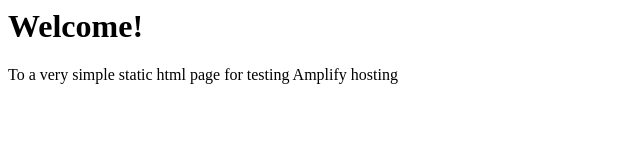
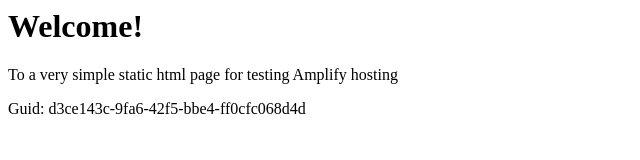
Before and after one commit to aws-aemilia-bah/Github-PR-Commit-Integration-Test-DoNotTouch-GitHubAutoBuildCanaryTest-v1-preprod-me-south-1, a website: page src/index.html in a window 1280 px wide. Shown: the whole page, without its empty margins (0-640 px from the left). Drawn offline with Linux system fonts and the light colour scheme.

Commit message:
commit from integ tests

```diff
--- a/src/index.html
+++ b/src/index.html
@@ -1,3 +1,5 @@
+
+
 <html lang="en">
 
 <head>
@@ -10,6 +12,6 @@
 <body>
     <h1>Welcome!</h1>
     <p>To a very simple static html page for testing Amplify hosting</p>
-</body>
+    <p>Guid: d3ce143c-9fa6-42f5-bbe4-ff0cfc068d4d</p></body>
 
 </html>
```
